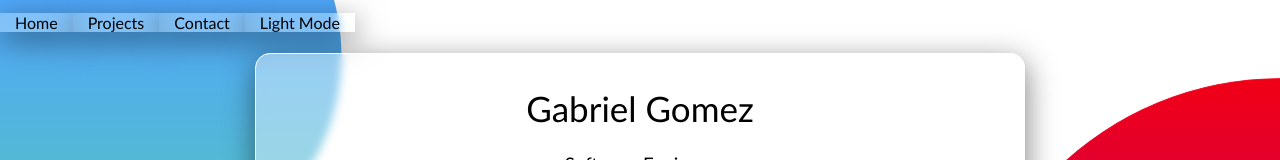
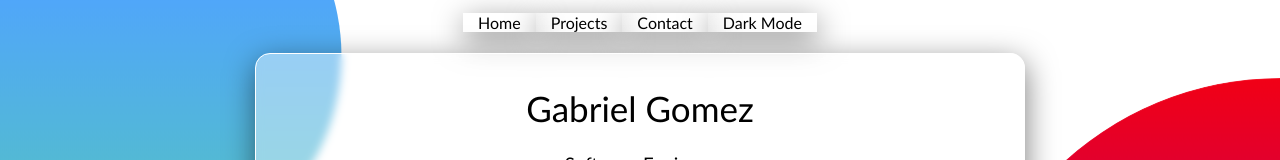
Before and after one commit to eukeo/portfolio, a React (Create React App) app: page / in a window 1280 px wide. Shown: the top 160 px of the page. Built offline with nearby package versions, Linux system fonts and the light colour scheme.

Commit message:
JS-scene-changes/centered-navbar

```diff
--- a/src/components/NavBar/NavBar.css
+++ b/src/components/NavBar/NavBar.css
@@ -1,3 +1,7 @@
+.navbar {
+  text-align: center;
+}
+
 nav > a {
   text-decoration: none;
   text-align: center;
@@ -7,9 +11,8 @@ nav > a {
   display: inline-flex;
   color: rgb(0, 0, 0);
   margin-top: 1%;
-  /* margin-right: 15px; */
   background-color: rgba(255, 255, 255, 0.285);
-  /* border-radius: 15px; */
+
   backdrop-filter: blur(4px);
   box-shadow: 1px 8px 30px rgba(0, 0, 0, 0.5);
   font-family: "Trebuchet MS", "Lucida Sans Unicode", "Lucida Grande",
--- a/src/components/NavBar/NavBar.jsx
+++ b/src/components/NavBar/NavBar.jsx
@@ -4,27 +4,29 @@ import "./NavBar.css";
 
 export default function NavBar() {
   const [modeChange, setModeChange] = useState(false);
-  const [modeName, setModeName] = useState("Light Mode");
+  const [modeName, setModeName] = useState("Dark Mode");
 
   const modeChangeHandler = () => {
     if (modeChange === true) {
       document.body.style.backgroundColor = "white";
       document.body.style.color = "black";
-      setModeName("Light Mode");
+      setModeName("Dark Mode");
     } else if (modeChange === false) {
       document.body.style.backgroundColor = "#222";
       document.body.style.color = "white";
-      setModeName("Dark Mode");
+      setModeName("Light Mode");
     }
     setModeChange(!modeChange);
   };
 
   return (
+    <div className="navbar">
       <nav>
         <Link to="/">Home</Link>
         <Link to="projects">Projects</Link>
         <Link to="contact">Contact</Link>
         <a onClick={modeChangeHandler}>{modeName}</a>
       </nav>
+    </div>
   );
 }
--- a/src/pages/HomePage/HomePage.jsx
+++ b/src/pages/HomePage/HomePage.jsx
@@ -1,8 +1,5 @@
 import AnimatedPage from "../../components/NavBar/AnimatedPage/AnimatedPage";
 import "./HomePage.css";
-// import { Aos } from 'aos'
-// import "aos/dist/aos.css"
-// import { useEffect } from 'react'
 
 export default function HomePage() {
   return (
@@ -24,7 +21,6 @@ export default function HomePage() {
             Development and my dedication to creating a seamless user
             experience.
           </p>
-          {/* <a href="" id="contact">Contact</a> */}
           <img src="https://cdn.jsdelivr.net/gh/devicons/devicon/icons/html5/html5-original.svg"></img>
           <img src="https://cdn.jsdelivr.net/gh/devicons/devicon/icons/css3/css3-original.svg"></img>
           <img src="https://cdn.jsdelivr.net/gh/devicons/devicon/icons/javascript/javascript-original.svg"></img>
```
Lines whose indentation alone changed are shown as unchanged.
